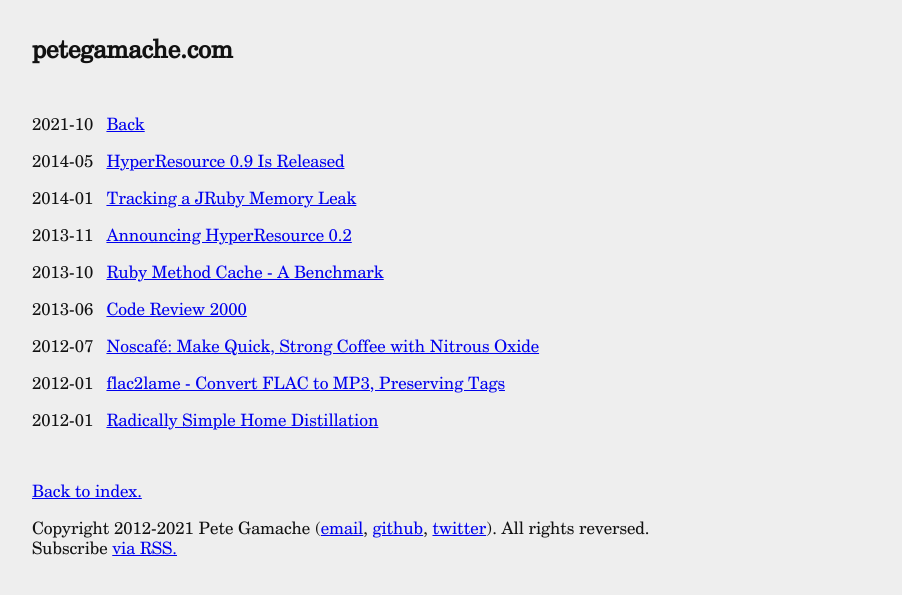
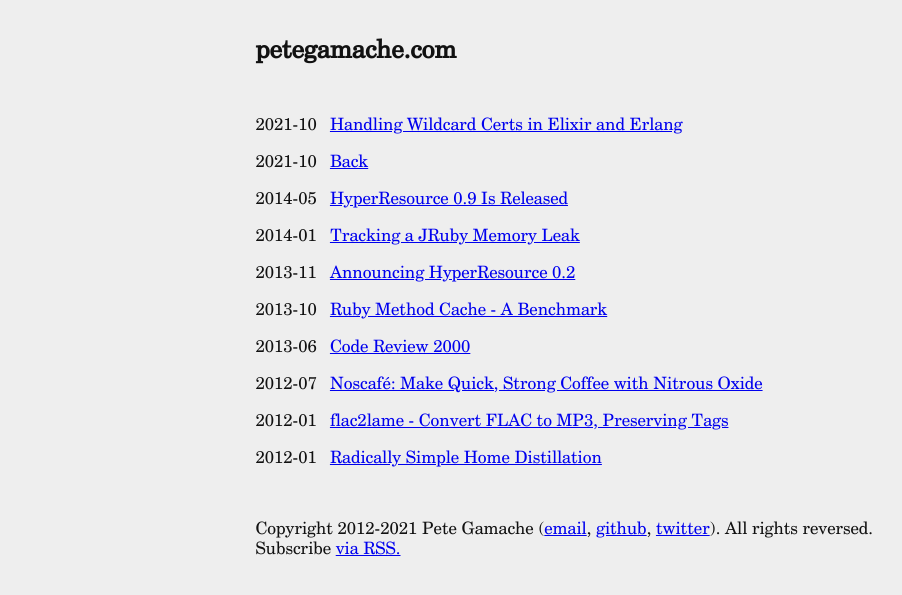
Before and after one commit to gamache/gamache.github.io, a Jekyll site: the page built from index.markdown, in a window 1280 px wide. Shown: the top 595 px of the page, without its empty margins (2-904 px from the left). Built offline with Jekyll 4.4.1, drawn with Linux system fonts in a browser that asks for light colours; some of the changed lines change nothing that is shown.

Commit message:
wildcard certs posts

```diff
--- a/_layouts/default.html
+++ b/_layouts/default.html
@@ -16,7 +16,7 @@
     {{ content }}
 
     <footer>
-      {% if page.title %}{% else %}
+      {% if page.is_index_page %}{% else %}
       <p><a href="{{ "/" | prepend: site.baseurl }}">Back to index.</a>
       {% endif %}
 
--- /dev/null
+++ b/_posts/2021-10-27-wildcard-certs-in-erlang.md
@@ -0,0 +1,97 @@
+---
+layout: post
+title: Handling Wildcard Certs in Elixir and Erlang
+author: Pete Gamache
+date: 2021-10-27
+tags: elixir
+---
+For a language that is so good at TCP communications, Erlang (and by
+extension, Elixir) does not make it dead simple to make TLS
+connections&mdash;you know, like HTTPS requests. And the rules change
+slightly if the remote host is using a wildcard certificate,
+like `https://www.example.com` using a certificate for `*.example.com`.
+This post has the configuration you need.
+
+Recently, I had to handle a websocket connection to a Node.js server
+from within a genserver. I chose the [Gun](https://github.com/ninenines/gun)
+client, as it has the features I need and the developer has a great
+track record. Gun supports HTTP/1.1 and 2.0, websockets (over HTTP/1.1),
+and TLS with an interface that is convenient to the Erlang/OTP model
+of programming.
+
+Gun, unsurprisingly, relies on the native Erlang modules for handling
+TCP connections, `:gen_tcp` and `:ssl`. `:ssl` won't connect to
+anything before being pointed to some certificates that can verify that
+a remote host is who they say they are. But Gun offers a `:tcp_opts`
+option that passes through to the `:ssl` module, so we ought to be able
+to configure our way out of trouble.
+
+Most relevant to the average Elixir or Erlang developer are the
+following `:ssl` options, shown here as passed to Gun:
+
+{% highlight elixir %}
+[
+  tls_opts: [
+    verify: :verify_peer,
+    cacertfile: CAStore.file_path()
+  ]
+]
+{% endhighlight %}
+
+The `:verify_peer` option tells the `:ssl` module that we intend to
+verify certificates (an insecure `:verify_none` option exists, but we
+will not discuss it here).
+
+Once you've provided this option, you need to
+also give `:cacerts` (a collection of root certificates) or `:cacertfile`
+(a file containing a collection of root certificates in PEM encoding).
+This is the "missing piece" that is not included in the Erlang or Elixir
+standard distribution.
+
+Where can it be found? Two popular choices of library that provide
+Mozilla's freely available certificate chain in the
+Erlang/Elixir world are [Certifi](https://github.com/certifi/erlang-certifi)
+and [CAStore](https://github.com/elixir-mint/castore). I used CAStore
+because I was already using it in the project.
+
+Great. These options ought to be enough to make a WSS connection, right?
+
+Well, sometimes. Gun makes it clear in the docs that websocket connections
+are only supported over HTTP/1.1. If your server uses HTTP/2, you're out
+of luck. Unless you force HTTP 1.1 in Gun's `:protocols` option:
+
+{% highlight elixir %}
+[
+  protocols: [:http],
+  tls_opts: [
+    verify: :verify_peer,
+    cacertfile: CAStore.file_path()
+  ]
+]
+{% endhighlight %}
+
+That takes care of TLS and websockets. That's ought to be all we
+need, right?
+
+Well, not completely. This part was news to me. It turns out that
+Erlang's `:ssl` module does not handle the certificates our production
+servers were using, and the reason is because the certs are
+wildcard-scoped instead of single-hostname.
+
+The next part wasn't science: I googled it. After hacking around a
+bit I found the `customize_hostname_check` option below:
+
+{% highlight elixir %}
+[
+  protocols: [:http],
+  tls_opts: [
+    verify: :verify_peer,
+    cacertfile: CAStore.file_path(),
+    customize_hostname_check: [
+      match_fun: :public_key.pkix_verify_hostname_match_fun(:https)
+    ]
+  ]
+]
+{% endhighlight %}
+
+And finally, Gun was able to open a websocket.
--- a/assets/css/site.scss
+++ b/assets/css/site.scss
@@ -9,7 +9,7 @@ body {
   font-family: "Century Schoolbook", "New Century Schoolbook", Schoolbook, "Century Schoolbook BT", sans-serif;
   font-size: 17px;
   width: 45em;
-  margin: 2em auto auto 2em;
+  margin: 2em auto;
   background-color: #eee;
   color: #111;
 }
--- a/index.markdown
+++ b/index.markdown
@@ -1,5 +1,6 @@
 ---
 layout: default
+is_index_page: true
 ---
 <h1 class="site-title">{{ site.title }}</h1>
 
```
